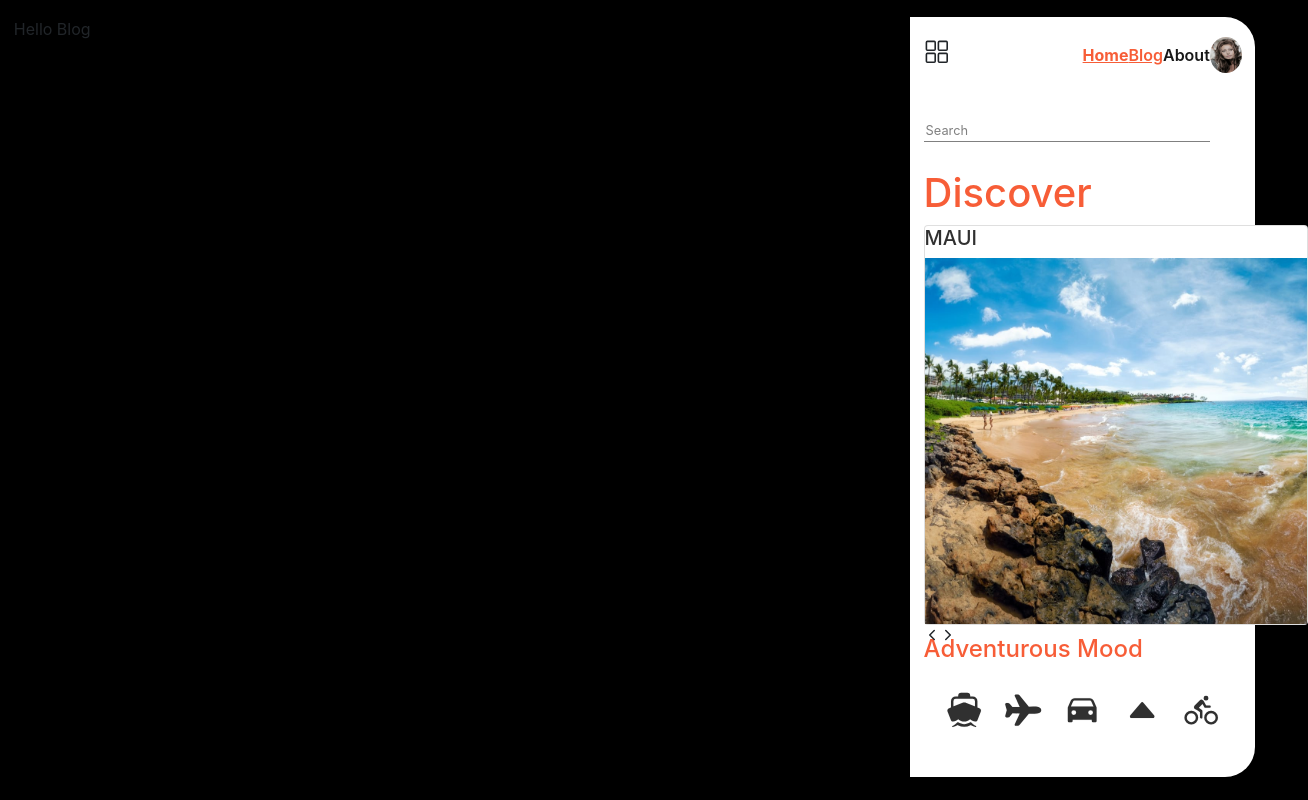
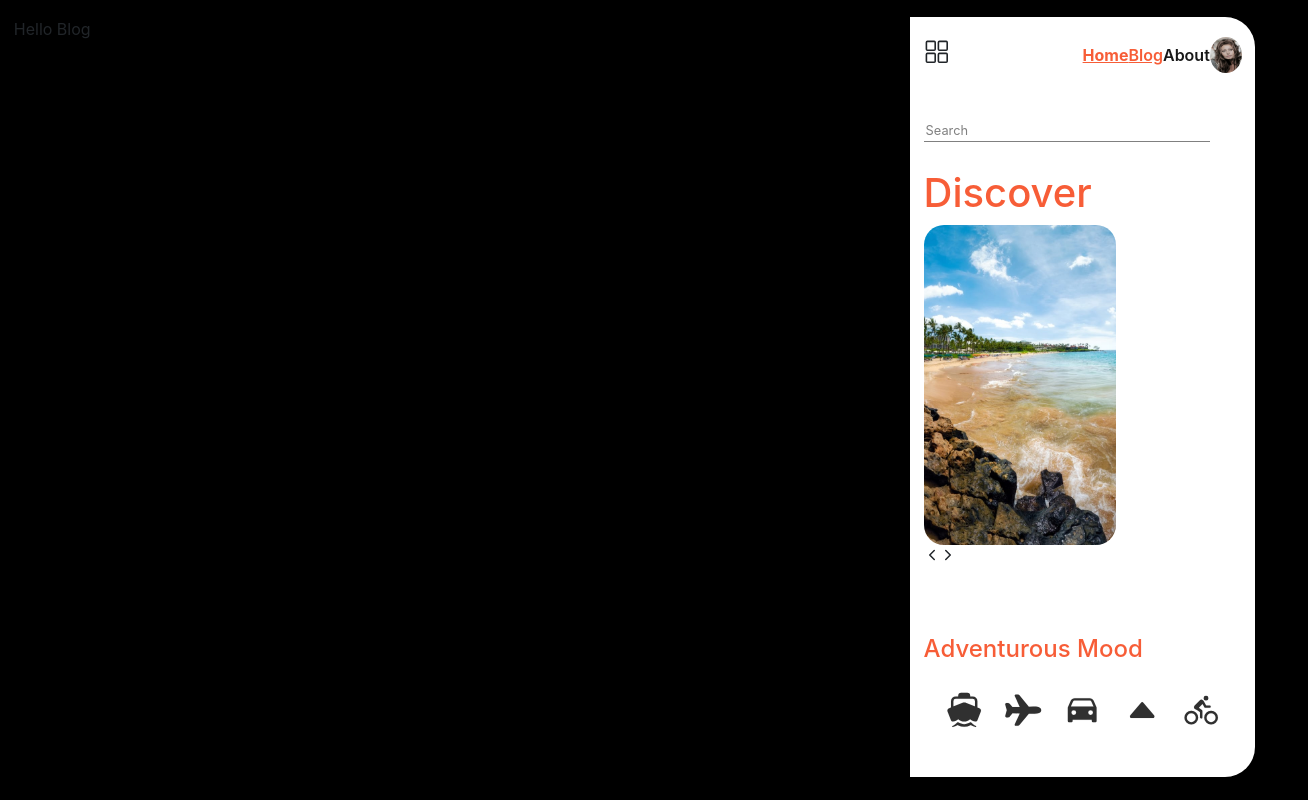
Before and after one commit to edgarcltop/travel_app, a React (Create React App) app: page /blog in a window 1280 px wide. Shown: the top 800 px of the page, 1308 px wide, since content can reach past the window. Built offline with nearby package versions, Linux system fonts and the light colour scheme.

Commit message:
changed the cards, title added on hover

```diff
--- a/src/components/aside/main/experiences/experience.item.component.jsx
+++ b/src/components/aside/main/experiences/experience.item.component.jsx
@@ -22,7 +22,7 @@ class Card extends Component {
     };
   };
   render() {
-    const { id, src, productName, description } = this.props;
+    const { id, src, productName, description, country } = this.props;
 
     return (
       <React.Fragment>
@@ -31,13 +31,13 @@ class Card extends Component {
           onMouseEnter={this.handleMouseHover}
           onMouseLeave={this.handleMouseHover}
         >
-          <h5 className="title">{productName.toUpperCase()}</h5>
+          {/* <h5 className="title">
+            {productName.toUpperCase()}</h5> */}
           <img key={id} src={src} alt={productName} />
           {this.state.isHovering && (
             <div>
-              <li>
-                <span>{description}</span>
-              </li>
+              <li><h4>{productName.charAt(0).toUpperCase() + productName.slice(1)}</h4></li>
+              <li>{country.charAt(0).toUpperCase() + country.slice(1)}</li>
             </div>
           )}
         </div>
--- a/src/components/aside/main/experiences/experience.item.component.styles.scss
+++ b/src/components/aside/main/experiences/experience.item.component.styles.scss
@@ -5,22 +5,20 @@
   transform: translateZ(0);
   transition: transform 0.25s ease-out;
   font-weight: normal;
-  width: 30vw;
-  height: 50vh;
+  width: 15vw;
+  height: 40vh;
+  border: none;
 
   img {
     width: 100%;
     height: 100%;
     object-fit: cover;
+    border-radius: 20px;
 
     &:hover {
       filter: brightness(50%);
       opacity: 0.95;
     }
-  }
-
-  .title {
-    color: #303030;
   }
 
   div {
@@ -33,19 +31,16 @@
     z-index: 5;
     width: 75%;
     display: flex;
+    flex-direction: column;
     align-items: center;
     pointer-events: none;
     justify-content: space-around;
 
     li {
-      width: auto;
-      display: flex;
+      width: 10vw;
       align-items: center;
-
-      span {
-        margin-left: 0.6rem;
-        font-size: 1.2rem;
-      }
+      list-style-type: none;
+      font-size: 1.2rem;
     }
   }
 }
```
